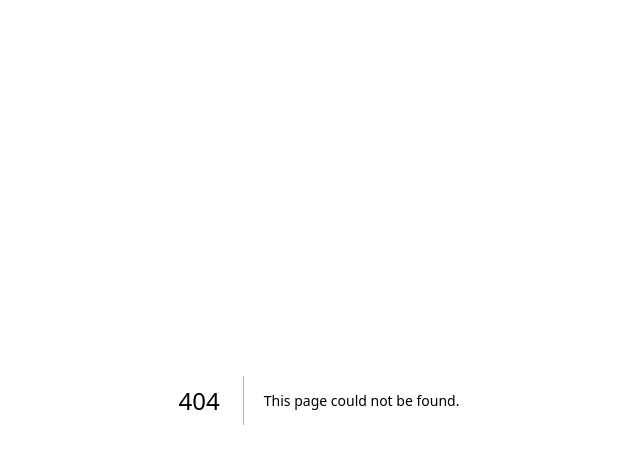
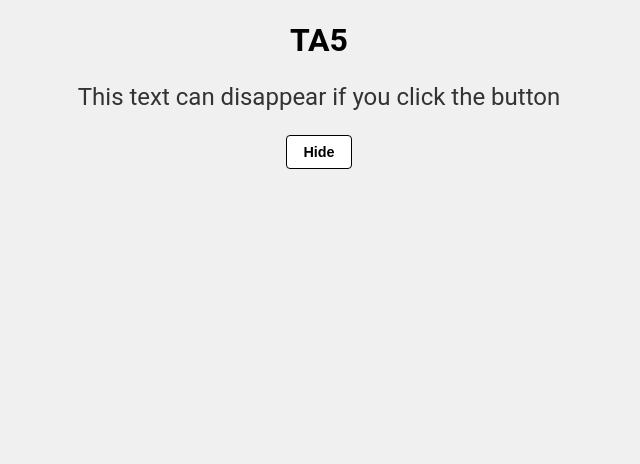
Before and after one commit to felieppe/dwym_react_tas, a Next.js app: page /ta5 in a window 1280 px wide. Before the commit this address had no page. Shown: the top 464 px of the page, without its empty margins (321-961 px from the left). Built offline with nearby package versions, Linux system fonts and the light colour scheme.

Commit message:
feat: add TA5 page

```diff
--- a/pages/index.jsx
+++ b/pages/index.jsx
@@ -12,6 +12,7 @@ function Home() {
                 <ol className={styles.homepage__index}>
                     <li><Link href="/ta3">TA 3</Link></li>
                     <li><Link href="/ta4">TA 4</Link></li>
+                    <li><Link href="/ta5">TA 5</Link></li>
                 </ol>
             </div>
         </div>
--- /dev/null
+++ b/pages/ta5.jsx
@@ -0,0 +1,21 @@
+import styles from '../styles/TA5.module.css'
+
+import { useState } from 'react';
+
+function TA5() {
+    const [state, setState] = useState(true);
+
+    return (
+        <>
+            <div className="container">
+                <div className={styles.ta5}>
+                    <h1>TA5</h1>
+                    <p className={styles.ta5__text} style={{display: state ? "block" : "none"}}>This text can disappear if you click the button</p>
+                    <button className={styles.ta5__button} onClick={() => setState(!state)}>{state ? "Hide" : "Show"}</button>
+                </div>
+            </div>
+        </>
+    )
+}
+
+export default TA5;
--- /dev/null
+++ b/styles/TA5.module.css
@@ -0,0 +1,16 @@
+.ta5__text {
+    font-size: 1.5rem;
+    color: #333;
+}
+
+.ta5__button {
+    background-color: #fff;
+    border: 1px solid #000;
+    border-radius: 0.25rem;
+    color: #000;
+    cursor: pointer;
+    font-size: 0.9rem;
+    font-weight: 700;
+    padding: 0.5rem 1rem;
+    transition: background-color 0.3s, color 0.3s;
+}
```
